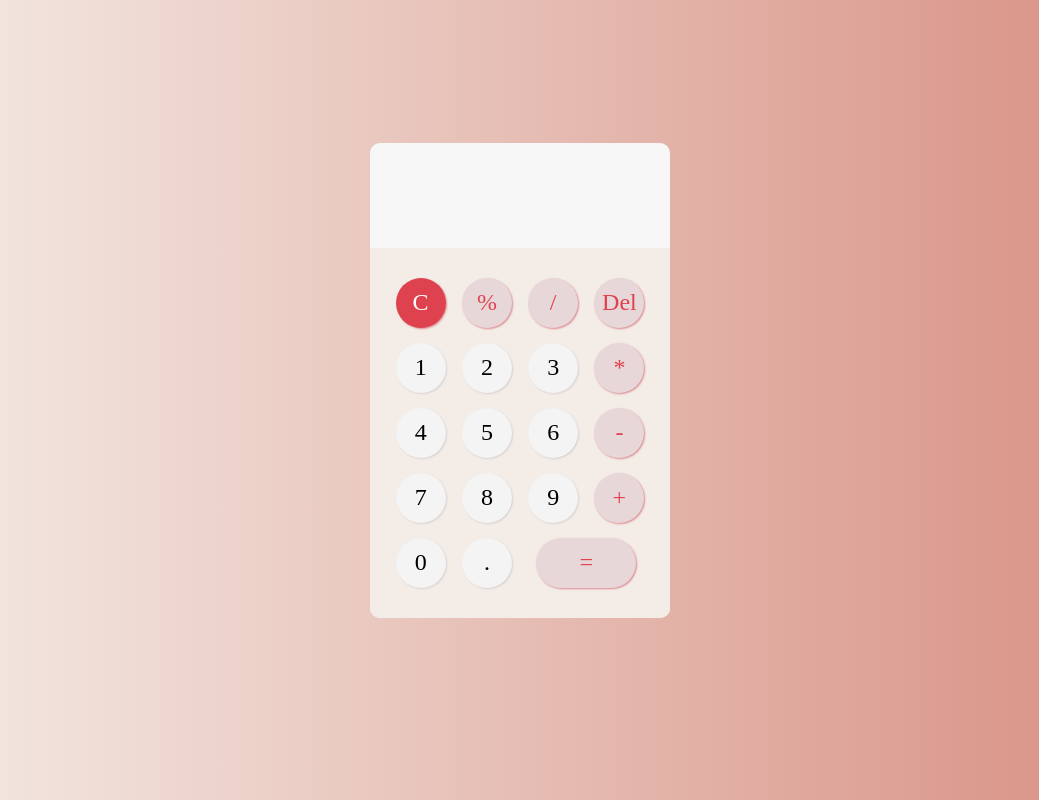
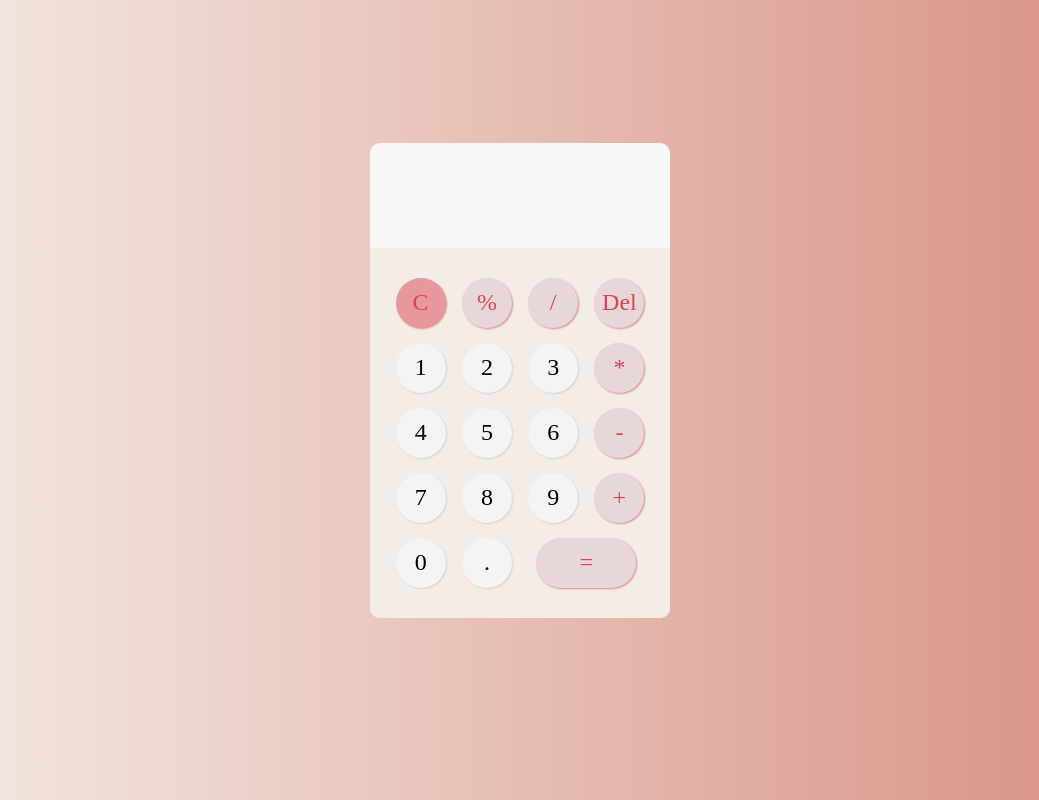
Before and after one commit to omerbak/oop_calculator, a plain HTML site: page index.html in a window 1280 px wide. In both pictures the pointer is over the element 540 px from the left and 302 px from the top of the page. Shown: the whole page, without its empty margins (120-1159 px from the left). Drawn offline with Linux system fonts and the light colour scheme.

Commit message:
modify some styling

```diff
--- a/style.css
+++ b/style.css
@@ -72,26 +72,24 @@ body{
     color: #de424f;
     box-shadow: 1px 1px 2px #da8a91;
 }
-.app-container .buttons span.operation:hover{
-    background-color: #de424f;
-    color: white;
-}
+.app-container .buttons span.equal:hover,
+.app-container .buttons span.operation:hover,
 .app-container .buttons span.clear:hover,
 .app-container .buttons span.del:hover{
-    background-color: #de424f;
-    color: white;
+    background-color: #e8989d;
 }
+.app-container .buttons span.equal:active,
 .app-container .buttons span.clear:active,
 .app-container .buttons span.operation:active,
 .app-container .buttons span.del:active{
-    background-color: white;
-    color: #de424f;
+    color: white;
+    background-color: #de424f;
 }
 .app-container .buttons span.number:hover{
     background-color: #f6ebe8;
 }
 .app-container .buttons span.number:active{
-    background-color: #de424f;
+    background-color:  #f5c5b8;
 }
 
 .app-container .buttons span.equal {
```
